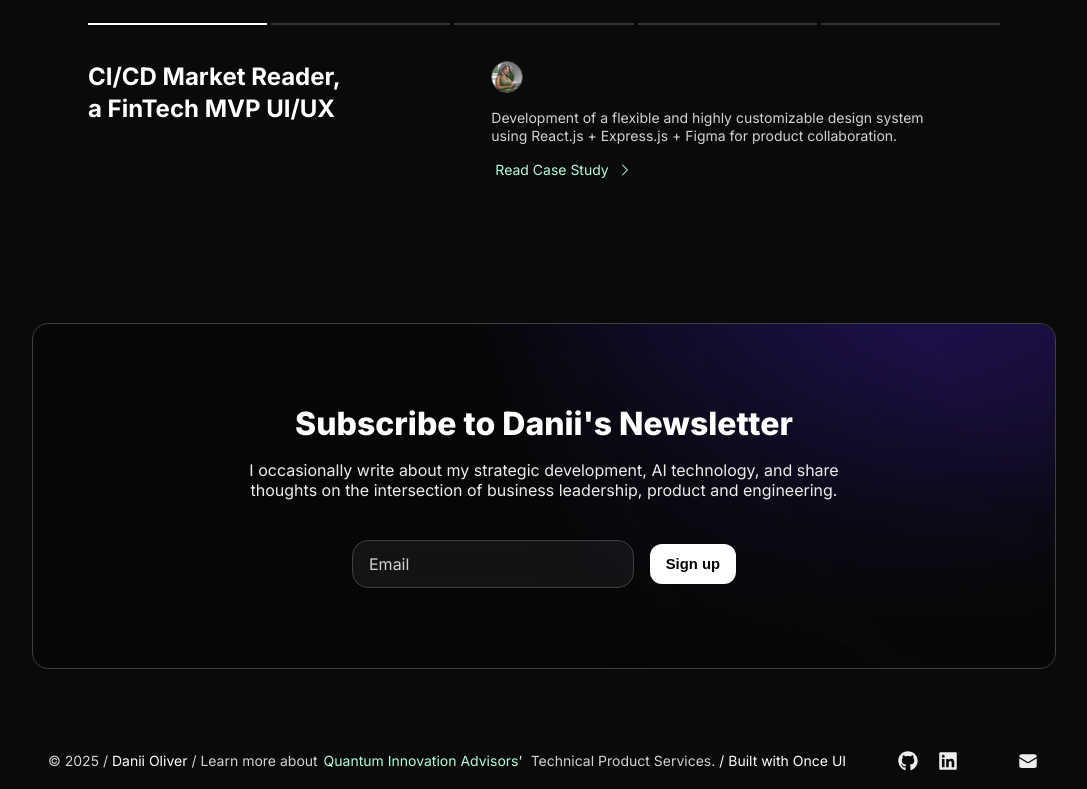
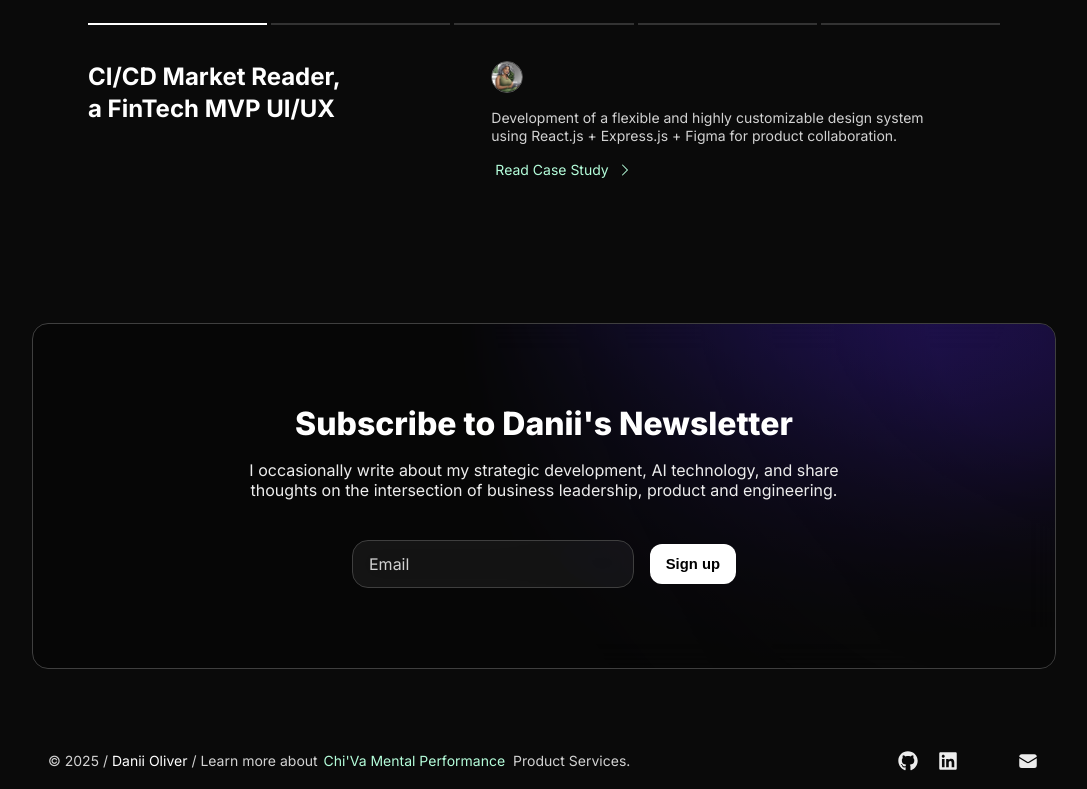
Before and after one commit to CogSciOliver/danii-oliver-portfolio-2025, a Next.js app: page /en in a window 1280 px wide. Shown: the part 5843-6632 px from the top of the page, without its empty margins (96-1183 px from the left). Built offline with nearby package versions, Linux system fonts and the light colour scheme.

Commit message:
removed Quantum Innovation Advisors'

```diff
--- a/src/components/Footer.tsx
+++ b/src/components/Footer.tsx
@@ -39,13 +39,13 @@ export const Footer = () => {
 						/ Learn more about{" "}
 						<SmartLink
 							style={{ marginLeft: "-0.125rem" }}
-							href="https://quantuminnovationadvisors.com"
+							href="https://chivaapp.com"
 						>
-							Quantum Innovation Advisors'
+							Chi'Va Mental Performance
 						</SmartLink>
-						Technical Product Services.
+						Product Services.
 					</Text>
-					<Text paddingX="4">/ Built with Once UI</Text>
+					<Text paddingX="4"></Text>
 				</Text>
 				<Flex gap="16">
 					{social.map(
```
